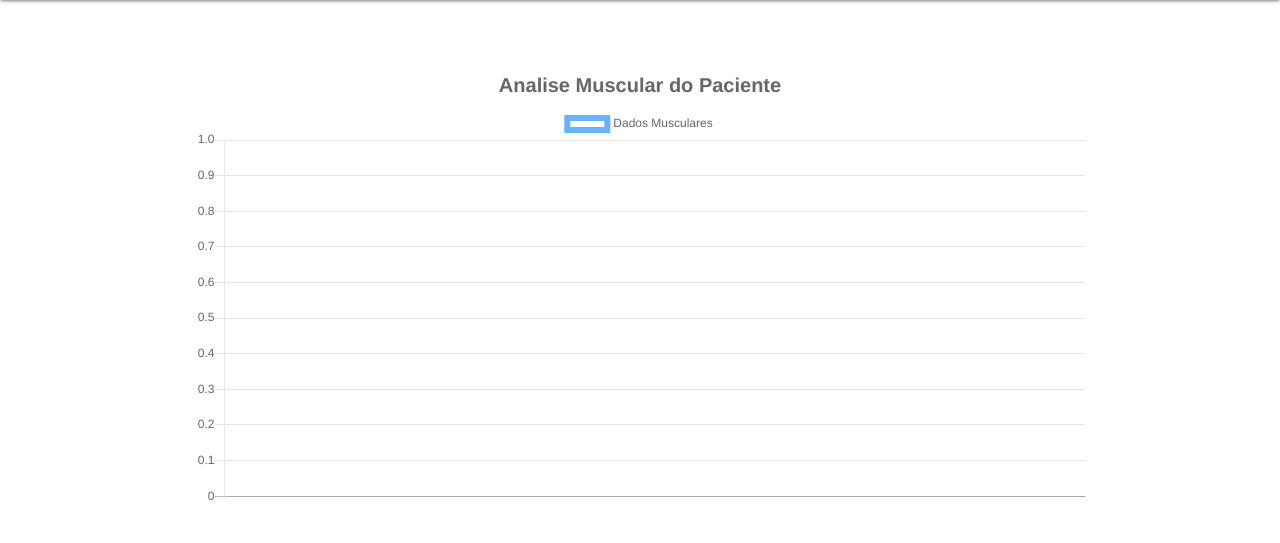
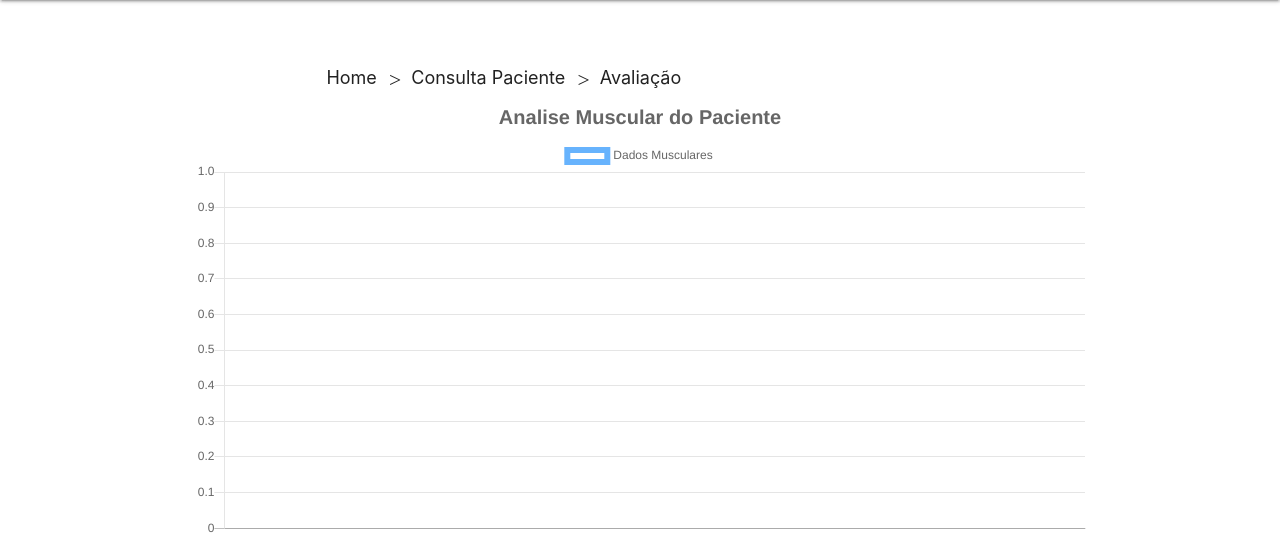
Before and after one commit to gabrielrmodesto/kaora-tg, a Django app: page /avaliacao/ in a window 1280 px wide. Shown: the part 64-607 px from the top of the page. Run offline with Django 3.2, Linux system fonts and the light colour scheme; data that the repository does not hold is empty; some libraries are stand-ins or nearby versions.

Commit message:
Atualização de anotações do paciente

```diff
--- a/kaoraweb/kaorawebpages/templates/kaorawebpages/avaliacao.html
+++ b/kaoraweb/kaorawebpages/templates/kaorawebpages/avaliacao.html
@@ -1,5 +1,12 @@
 {% include 'kaorawebpages/headerMain.html' %}
 <div class="container">
+    <div class="nav-wrapper container">
+        <div class="col s12">
+            <a href="{% url 'pagina_inicial' %}" class="breadcrumb">Home</a>
+            <a href="{% url 'consulta_paciente' %}" class="breadcrumb">Consulta Paciente</a>
+            <a href="#" class="breadcrumb">Avaliação</a>
+        </div>
+    </div>
     <canvas id="myChart" width="300"></canvas>
 </div>
 <script src="https://cdnjs.cloudflare.com/ajax/libs/Chart.js/2.7.2/Chart.min.js"></script>
--- a/kaoraweb/kaorawebpages/templates/kaorawebpages/cadastroPaciente.html
+++ b/kaoraweb/kaorawebpages/templates/kaorawebpages/cadastroPaciente.html
@@ -3,7 +3,7 @@
     <div class="col s12">
       <a href="{% url 'pagina_inicial' %}" class="breadcrumb">Home</a>
       <a href="{% url 'consulta_paciente' %}" class="breadcrumb">Consulta Paciente</a>
-      <a href="{% url 'atualiza_paciente' paciente.id %}" class="breadcrumb">Cadastro do Paciente</a>
+      <a href="#" class="breadcrumb">Cadastro do Paciente</a>
     </div>
 </div>
 <h4 class="center">Cadastro do Paciente</h4>
--- a/kaoraweb/kaorawebpages/views.py
+++ b/kaoraweb/kaorawebpages/views.py
@@ -160,10 +160,25 @@ def Remover_Paciente(request, pk):
     paciente.delete()
     return redirect('consulta_paciente')
 
+def Atualizar_Anotacao(request, pk):
+    dados = {}
+    anotacao = Anotacao_Paciente.objects.get(pk=pk)
+    formAnotacao = AnotacaoForm(request.POST or None, instance=anotacao)
+    if formAnotacao.is_valid():
+        data = formAnotacao.cleaned_data['data']
+        parteCorpo = formAnotacao.cleaned_data['parteCorpo']
+        anotacao = formAnotacao.cleaned_data['anotacao']
+        formAnotacao.save()
+        return redirect('perfil_paciente')
+
+    dados['formAnotacao'] = formAnotacao
+    dados['anotacao'] = anotacao
+    return render(request, 'kaorawebpages/anotacao.html', dados)
+
 def Remover_Anotacao(request, pk):
     anotacao = Anotacao_Paciente.objects.get(pk=pk)
     anotacao.delete()
-    return redirect('consulta_paciente')
+    return render(request, 'kaorawebpages/paciente.html')
 
 def sair(request):
     logout(request)
--- a/kaoraweb/kaorawebprojeto/urls.py
+++ b/kaoraweb/kaorawebprojeto/urls.py
@@ -2,7 +2,7 @@ from django.contrib import admin
 from django.conf.urls.static import static
 from django.conf import settings
 from django.urls import path
-from kaorawebpages.views import Cadastro_Fisioterapeuta, Cadastro_Paciente, logar, home, Consulta_Paciente, Perfil_Paciente, sair, Anotacao, Avaliacao, Remover_Paciente, Atualiza_Paciente, Remover_Anotacao
+from kaorawebpages.views import Cadastro_Fisioterapeuta, Cadastro_Paciente, logar, home, Consulta_Paciente, Perfil_Paciente, sair, Anotacao, Avaliacao, Remover_Paciente, Atualiza_Paciente, Remover_Anotacao, Atualizar_Anotacao
 
 urlpatterns = [
     path('admin/', admin.site.urls),
@@ -17,5 +17,6 @@ urlpatterns = [
     path('avaliacao/', Avaliacao, name='avaliacao'),
     path('remover/<int:pk>/', Remover_Paciente, name='remove_paciente'),
     path('atualizar_paciente/<int:pk>', Atualiza_Paciente, name='atualiza_paciente'),
-    path('remover_anotacao/<int:id>', Remover_Anotacao, name='remove_anotacao'),
+    path('remover_anotacao/<int:pk>', Remover_Anotacao, name='remove_anotacao'),
+    path('atualizar_anotacao/<int:pk>', Atualizar_Anotacao, name='atualiza_anotacao'),
 ]+ static(settings.MEDIA_URL, document_root=settings.MEDIA_ROOT)
```
Also changed, not shown: kaoraweb/kaorawebpages/templates/kaorawebpages/anotacao.html (+13 -1 lines), kaoraweb/kaorawebpages/templates/kaorawebpages/paciente.html (+3 -4 lines).
